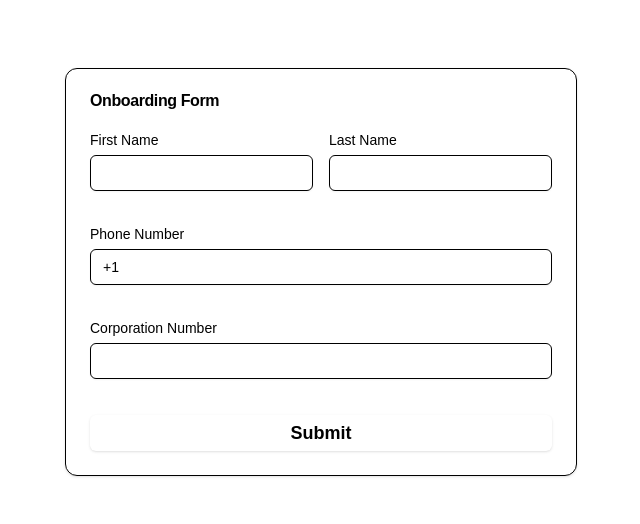
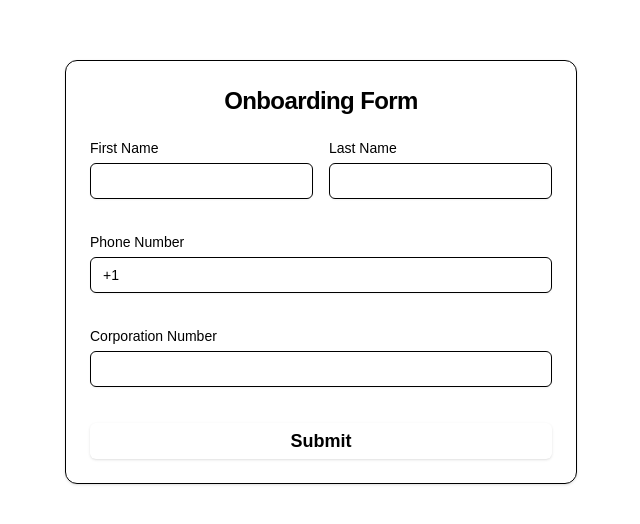
Before and after one commit to propbono/vault-onboarding, a Next.js app: page /onboarding in a window 1280 px wide. Shown: the part 128-652 px from the top of the page, without its empty margins (319-959 px from the left). Built offline with nearby package versions, Linux system fonts and the light colour scheme.

Commit message:
fix: updat styles on onboardig form title

```diff
--- a/src/components/onboarding-form.tsx
+++ b/src/components/onboarding-form.tsx
@@ -39,7 +39,9 @@ export const OnboardingForm = () => {
     <div className="container mx-auto">
       <Card className="max-w-lg mx-auto">
         <CardHeader>
-          <CardTitle>Onboarding Form</CardTitle>
+          <CardTitle className="text-center font-bold text-2xl">
+            Onboarding Form
+          </CardTitle>
         </CardHeader>
         <CardContent>
           <Form {...form}>
```
